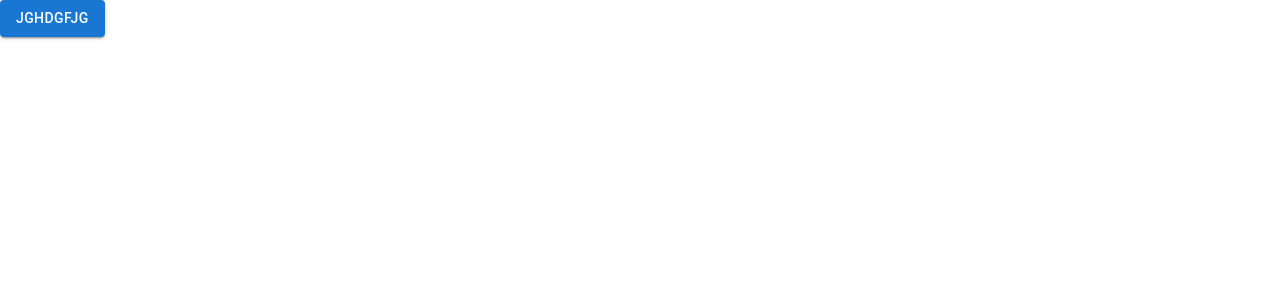
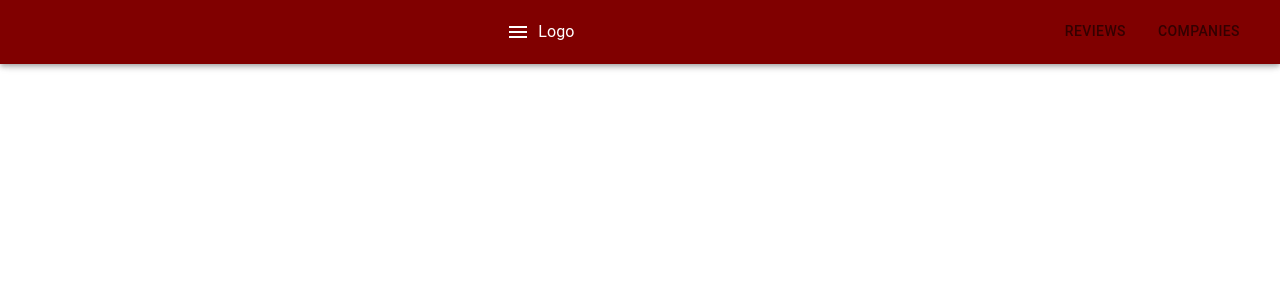
Before and after one commit to Job-Advisor-project/FrontEnd, a React (Create React App) app in the folder react/: page / in a window 1280 px wide. Shown: the top 300 px of the page. Built offline with nearby package versions, Linux system fonts and the light colour scheme.

Commit message:
header added

```diff
--- a/react/package.json
+++ b/react/package.json
@@ -5,6 +5,8 @@
   "dependencies": {
     "@emotion/react": "^11.10.5",
     "@emotion/styled": "^11.10.5",
+    "@material-ui/core": "^4.12.4",
+    "@mui/icons-material": "^5.10.9",
     "@mui/material": "^5.10.13",
     "@testing-library/jest-dom": "^5.16.5",
     "@testing-library/react": "^13.4.0",
--- a/react/src/App.js
+++ b/react/src/App.js
@@ -1,10 +1,13 @@
-import * as React from "react";
-import Button from "@mui/material/Button";
+import { Drawer } from "@mui/material";
+import "./App.css";
+import Header from "./Header";
 
-export default function App() {
+function App() {
   return (
-    <div>
-      <Button variant="contained">jghdgfjg</Button>
+    <div className="App">
+      <Header />
     </div>
   );
 }
+
+export default App;
--- /dev/null
+++ b/react/src/Drawercomp.js
@@ -0,0 +1,42 @@
+import React, { useState } from "react";
+import {
+  Drawer,
+  IconButton,
+  List,
+  ListItemButton,
+  ListItemIcon,
+  ListItemText,
+} from "@mui/material";
+import MenuIcon from "@mui/icons-material/Menu";
+const pages = ["Reviews", "Companies"];
+const Drawercomp = () => {
+  const [openDrawer, setOpenDrawer] = useState(false);
+
+  return (
+    <React.Fragment>
+      <Drawer
+        anchor="left"
+        open={openDrawer}
+        onClose={() => setOpenDrawer(false)}
+      >
+        <List>
+          {pages.map((page, index) => (
+            <ListItemButton key={index}>
+              <ListItemIcon>
+                <ListItemText>{page}</ListItemText>
+              </ListItemIcon>
+            </ListItemButton>
+          ))}
+        </List>
+      </Drawer>
+      <IconButton
+        sx={{ color: "white", marginLeft: "auto" }}
+        onClick={() => setOpenDrawer(!openDrawer)}
+      >
+        <MenuIcon color="white" />
+      </IconButton>
+    </React.Fragment>
+  );
+};
+
+export default Drawercomp;
--- /dev/null
+++ b/react/src/Header.js
@@ -0,0 +1,40 @@
+import * as React from "react";
+import { useState } from "react";
+import AppBar from "@mui/material/AppBar";
+import {
+  Toolbar,
+  Typography,
+  Tabs,
+  Tab,
+  useMediaQuery,
+  useTheme,
+} from "@mui/material";
+import Drawercomp from "./Drawercomp";
+
+const Header = () => {
+  const [value, setValue] = useState();
+  const theme = useTheme();
+  const isMatch = useMediaQuery(theme.breakpoints.down("md"));
+  return (
+    <div>
+      <AppBar sx={{ background: "#800000" }}>
+        <Toolbar>
+          <Drawercomp />
+          <Typography>Logo</Typography>
+          <Tabs
+            sx={{ marginLeft: "auto" }}
+            textcolor="inherit"
+            value={value}
+            onChange={(e, value) => setValue(value)}
+            indicatorvalue="secondary"
+          >
+            <Tab label="Reviews" />
+            <Tab label="Companies" />
+          </Tabs>
+        </Toolbar>
+      </AppBar>
+    </div>
+  );
+};
+
+export default Header;
```
Also changed, not shown: react/src/App.css (added), 1 other file (tests, documents, lock files or other folders).
